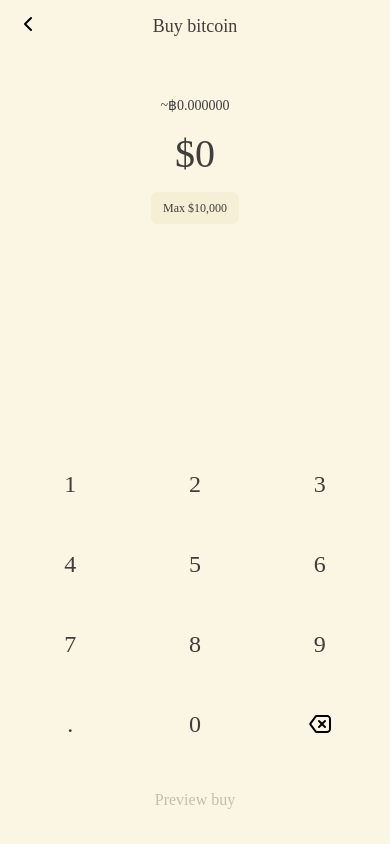
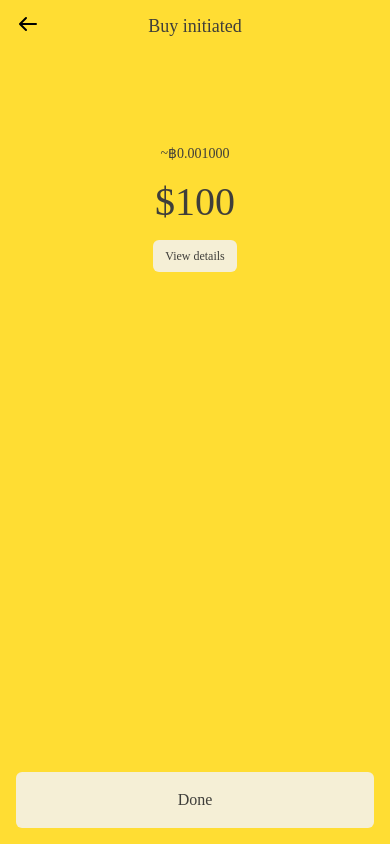
Before and after one commit to yeroar/block-pilot, a React Native app: screen /Success in a window 390 px wide. Built offline with nearby package versions, Linux system fonts and the light colour scheme; what @gorhom/bottom-sheet would draw is missing.

Commit message:
SuccessScreen

```diff
--- a/screens/AppNavigator.tsx
+++ b/screens/AppNavigator.tsx
@@ -1,12 +1,13 @@
 import React from "react";
 import { createNativeStackNavigator } from "@react-navigation/native-stack";
-// import { NavigationContainer } from "@react-navigation/native"; // not used here
 import TransferScreen from "./TransferScreen";
 import PreviewBuy from "./PreviewBuy";
+import SuccessScreen from "./SuccessScreen";
 
 export type RootStackParamList = {
   Transfer: undefined;
   PreviewBuy: { amountStr?: string } | undefined;
+  Success: { amount?: string } | undefined;
 };
 
 const Stack = createNativeStackNavigator<RootStackParamList>();
@@ -14,12 +15,13 @@ const Stack = createNativeStackNavigator<RootStackParamList>();
 export default function AppNavigator() {
   return (
     <Stack.Navigator
-      id={undefined} // satisfies @react-navigation v7 TS types
+      id={undefined}
       initialRouteName="Transfer"
       screenOptions={{ headerShown: false }}
     >
       <Stack.Screen name="Transfer" component={TransferScreen} />
       <Stack.Screen name="PreviewBuy" component={PreviewBuy} />
+      <Stack.Screen name="Success" component={SuccessScreen} />
     </Stack.Navigator>
   );
 }
--- a/screens/PreviewBuy.tsx
+++ b/screens/PreviewBuy.tsx
@@ -1,5 +1,6 @@
 import React, { useState } from "react";
 import { View, StyleSheet } from "react-native";
+import { useNavigation } from "@react-navigation/native";
 
 import FoldPageViewHeader from "../cc-components/FoldPageViewHeader/FoldPageViewHeader";
 import StackControl from "../cc-components/FoldPageViewHeader/StackControl";
@@ -29,6 +30,7 @@ export default function PreviewBuy({
 }: {
   route?: { params?: RouteParams };
 }) {
+  const navigation = useNavigation<any>();
   const amountStr = route?.params?.amountStr ?? "0";
   const amountNum = parseFloat(amountStr) || 0;
 
@@ -78,7 +80,11 @@ export default function PreviewBuy({
           label="Confirm buy"
           variant="primary"
           size="lg"
-          onPress={() => {}}
+          onPress={() => {
+            if (!previewDisabled) {
+              navigation.navigate("Success", { amount: `$${amountStr}.00` });
+            }
+          }}
           disabled={previewDisabled}
         />
       </ActionBar>
--- /dev/null
+++ b/screens/SuccessScreen.tsx
@@ -0,0 +1,91 @@
+import React from "react";
+import { View, StyleSheet } from "react-native";
+
+import FoldPageViewHeader from "../cc-components/FoldPageViewHeader/FoldPageViewHeader";
+import StackControl from "../cc-components/FoldPageViewHeader/StackControl";
+import CurrencyInput from "../cc-components/CurrencyInput/CurrencyInput";
+import TopContext from "../cc-components/CurrencyInput/TopContext";
+import ActionBar from "../cc-components/ActionBar/ActionBar";
+import Button from "../cc-components/Button/Button";
+
+import { ArrowNarrowLeftIcon } from "../cc-components/assets/BlueSkyIcons/ArrowNarrowLeftIcon";
+
+import {
+  ObjectPrimaryBoldDefault,
+  LayerBackground,
+  SpacingM4,
+  SpacingM12,
+} from "../generated-tokens/tokens";
+
+type Props = {
+  navigation: any;
+  route: { params?: { amount?: string } };
+};
+
+export default function SuccessScreen({ navigation, route }: Props) {
+  const amount = route?.params?.amount ?? "$100";
+
+  return (
+    <View style={styles.screen}>
+      <FoldPageViewHeader
+        title="Buy initiated"
+        leftComponent={
+          <StackControl
+            variant="left"
+            leadingSlot={<ArrowNarrowLeftIcon />}
+          />
+        }
+        rightComponent={<StackControl variant="right" />}
+      />
+
+      <View style={styles.body}>
+        <View style={styles.amountSection}>
+          <CurrencyInput
+            amount={amount}
+            topSlot={
+              <TopContext
+                label="10,000 sats"
+                variant="btc"
+                fiatAmount={amount}
+              />
+            }
+            bottomSlot={
+              <Button
+                label="View details"
+                variant="secondary"
+                size="xs"
+                onPress={() => navigation.navigate("Receipt", { amount })}
+              />
+            }
+          />
+        </View>
+      </View>
+
+      <ActionBar>
+        <Button
+          label="Done"
+          variant="secondary"
+          size="lg"
+          onPress={() => navigation.popToTop()}
+        />
+      </ActionBar>
+    </View>
+  );
+}
+
+const styles = StyleSheet.create({
+  screen: {
+    flex: 1,
+    backgroundColor: ObjectPrimaryBoldDefault, // Yellow background like design
+    paddingHorizontal: SpacingM4,
+  },
+  body: {
+    flex: 1,
+    justifyContent: "flex-start",
+  },
+  amountSection: {
+    alignItems: "center",
+    alignSelf: "stretch",
+    paddingVertical: SpacingM12,
+  },
+});
```
